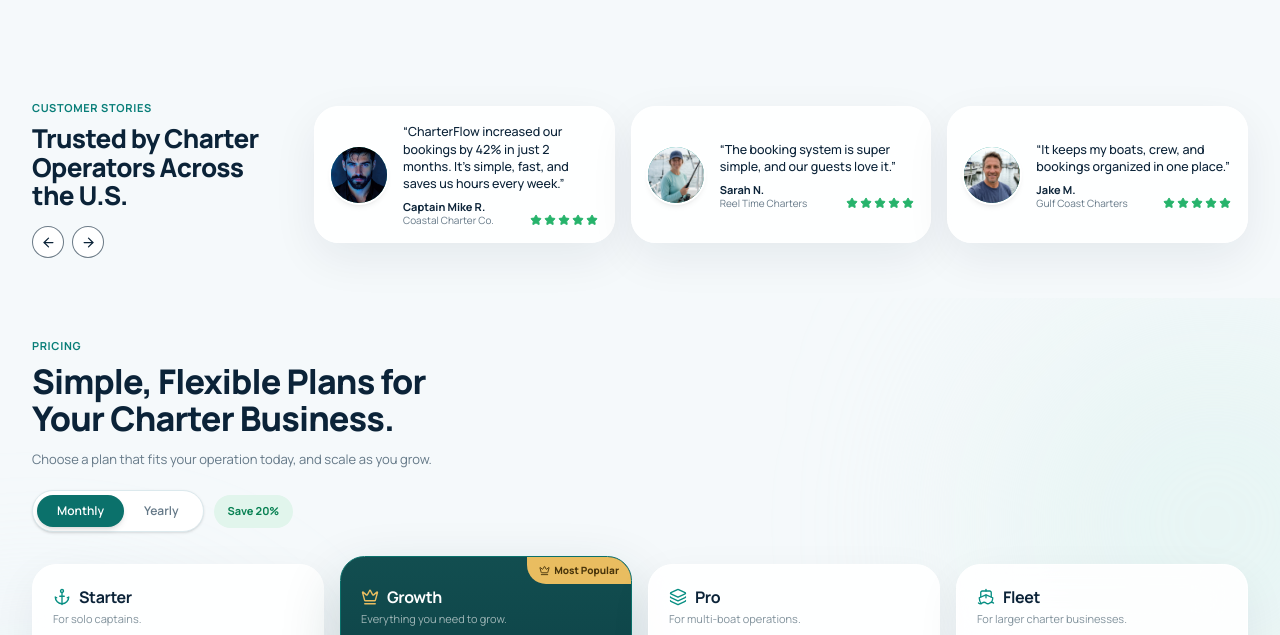
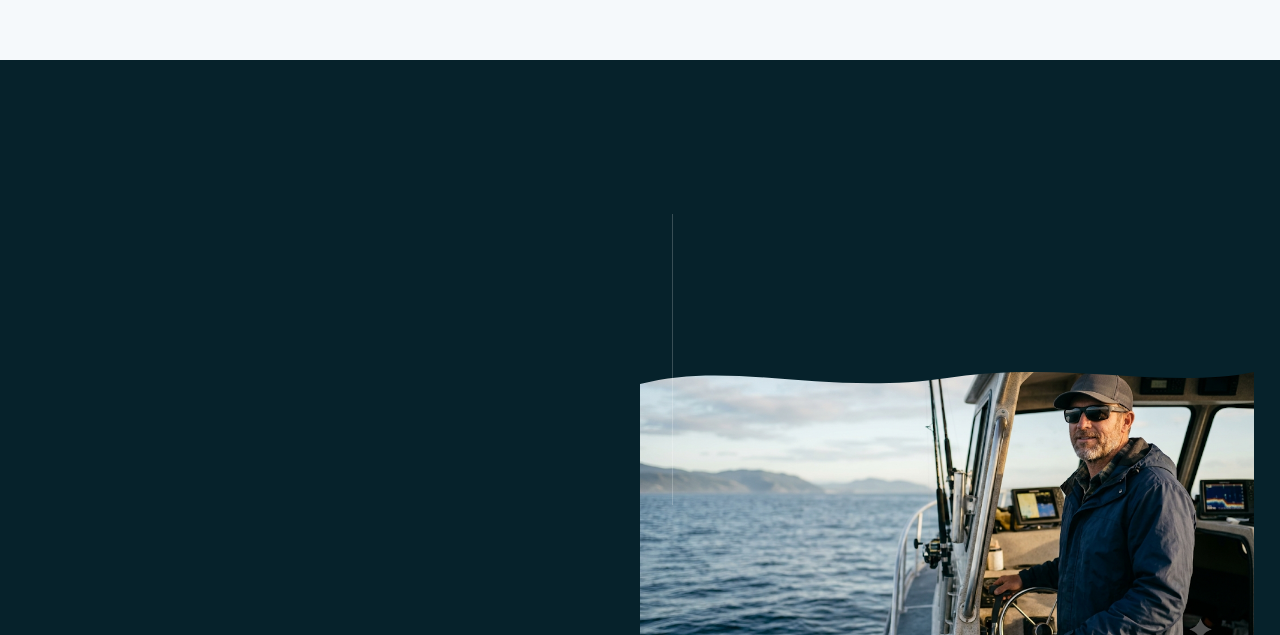
Before and after one commit to mdjameel04/CharterFlow, a Next.js app: page / in a window 1280 px wide. Shown: the part 2330-2965 px from the top of the page. Built offline with nearby package versions, Linux system fonts and the light colour scheme.

Commit message:
inital commit

```diff
--- a/app/page.tsx
+++ b/app/page.tsx
@@ -8,9 +8,9 @@ import Footer from './components/Footer'
 import FinalCTA from './components/FinalCTA'
 import Integrations from './components/Integrations'
 import Testimonials from './components/Testimonials'
-import WhyCharterFlow from './components/WhyChaterflow'
 import HowItWorks from './components/HowItWorks'
 import PlatformSection from './components/platform/PlatformSection'
+import WhyCharterFlow from './whyChaterFlow/whyCharterFlow'
 
 function page() {
   return (
--- /dev/null
+++ b/app/whyChaterFlow/BenefitItem.tsx
@@ -0,0 +1,57 @@
+import { HeartHandshake, Layers, LucideIcon, TrendingUp, Zap } from 'lucide-react';
+import React from 'react'
+
+
+
+type Props =
+{
+  icon : LucideIcon
+  title: string;
+  desc: string;
+  tint: string;
+}
+
+ export const BENEFITS : Props[]= [
+  {
+    icon: TrendingUp,
+    title: "More Direct Bookings",
+    desc: "Own your customers and keep more revenue.",
+    tint: "bg-teal-400/15 text-teal-300",
+  },
+  {
+    icon: Zap,
+    title: "Less Admin Work",
+    desc: "Automate repetitive tasks and stay organized.",
+    tint: "bg-amber-400/15 text-amber-300",
+  },
+  {
+    icon: HeartHandshake,
+    title: "Smoother Guest Experience",
+    desc: "Easy booking, clear communication, and reminders.",
+    tint: "bg-rose-400/15 text-rose-300",
+  },
+  {
+    icon: Layers,
+    title: "Built for Growth",
+    desc: "From solo captains to multi-boat operations.",
+    tint: "bg-sky-400/15 text-sky-300",
+  },
+];
+
+function BenefitItem({icon:Icon, title,desc,tint}:Props) {
+  return (
+   <div className="benefit flex items-start gap-4 md:opacity-0">
+      <span
+        className={`flex h-11 w-11 shrink-0 items-center justify-center rounded-full ${tint}`}
+      >
+        <Icon className="h-5 w-5" strokeWidth={2} />
+      </span>
+      <div>
+        <h4 className="font-display text-lg font-semibold text-white">{title}</h4>
+        <p className="font-body mt-1 text-sm leading-relaxed text-white/70">{desc}</p>
+      </div>
+    </div>
+  );
+}
+
+export default BenefitItem
--- /dev/null
+++ b/app/whyChaterFlow/WaveMaskDef.tsx
@@ -0,0 +1,15 @@
+import React from 'react'
+
+function WaveMaskDef() {
+  return (
+   <svg width="0" height="0" aria-hidden="true" className="absolute">
+      <defs>
+        <clipPath id="wave-mask" clipPathUnits="objectBoundingBox">
+          <path d="M0,0.08 C0.15,0 0.3,0.12 0.5,0.06 C0.7,0 0.85,0.1 1,0.04 L1,0.92 C0.85,1 0.7,0.88 0.5,0.95 C0.3,1 0.15,0.9 0,0.97 Z" />
+        </clipPath>
+      </defs>
+    </svg>
+  )
+}
+
+export default WaveMaskDef
--- /dev/null
+++ b/app/whyChaterFlow/whyCharterFlow.tsx
@@ -0,0 +1,121 @@
+"use client";
+
+import { useRef } from "react";
+import Image from "next/image";
+import { gsap } from "gsap";
+import { ScrollTrigger } from "gsap/ScrollTrigger";
+import { useGSAP } from "@gsap/react";
+
+import WaveMaskDef from "./WaveMaskDef";
+import BenefitItem, { BENEFITS } from "./BenefitItem";
+gsap.registerPlugin(ScrollTrigger, useGSAP);
+
+
+
+export default function WhyCharterFlow() {
+  const root = useRef<HTMLElement>(null);
+
+  useGSAP(
+    () => {
+      const mm = gsap.matchMedia();
+
+      // Desktop + motion allowed: pinned scroll timeline
+      mm.add(
+        "(min-width: 768px) and (prefers-reduced-motion: no-preference)",
+        () => {
+          gsap.set(".img-wrap", { xPercent: -50, yPercent: -50 });
+          gsap.set(".title", { y: 30 });
+          gsap.set(".left-text", { x: -60 });
+          gsap.set(".benefit", { x: 60 });
+
+          const tl = gsap.timeline({
+            defaults: { ease: "power2.out" },
+            scrollTrigger: {
+              trigger: root.current,
+              start: "top top",
+              end: "+=250%",
+              scrub: 0.6,
+              pin: true,
+              anticipatePin: 1,
+            },
+          });
+
+          // Stage 1: mask expands to full screen, image dims, title appears
+          tl.to(".img-wrap", { width: "160vw", height: "160vh", ease: "none", duration: 4 }, 0)
+            .to(".dim", { opacity: 1, duration: 2 }, 2)
+            .to(".title", { opacity: 1, y: 0, duration: 1.5 }, 2.5)
+            // Stage 2: title leaves, left shade comes in for text
+            .to(".title", { opacity: 0, y: -40, duration: 1.5 }, 5.5)
+            .to(".shade", { opacity: 1, duration: 1.5 }, 5.5)
+            // Stage 3: heading left, benefits right
+            .to(".left-text", { opacity: 1, x: 0, duration: 1.5 }, 6.5)
+            .to(".benefit", { opacity: 1, x: 0, duration: 1, stagger: 0.4 }, 7)
+            .to({}, { duration: 1 }); // short hold at the end
+        }
+      );
+
+      // Desktop + reduced motion: no animation, show final state
+      mm.add(
+        "(min-width: 768px) and (prefers-reduced-motion: reduce)",
+        () => {
+          gsap.set(".img-wrap", { xPercent: -50, yPercent: -50, width: "160vw", height: "160vh" });
+          gsap.set([".dim", ".shade", ".left-text", ".benefit"], { opacity: 1 });
+        }
+      );
+      // Mobile (<768px): normal stacked layout, no pinning
+    },
+    { scope: root }
+  );
+
+  return (
+    <section
+      ref={root}
+      id="why-charterflow"
+      className="relative overflow-hidden bg-[#06222b] text-white md:h-[75vh]"
+    >
+      <WaveMaskDef />
+
+      {/* Image in wave mask */}
+      <div
+        className="img-wrap relative h-64 w-full md:absolute md:left-1/2 md:top-1/2 md:h-[38vh] md:w-[48vw]"
+        style={{ clipPath: "url(#wave-mask)" }}
+      >
+        <Image
+          src="/captain.jpg"
+          alt="Charter boat captain looking out at the sea"
+          fill
+          sizes="100vw"
+          className="object-cover object-[65%_center]"
+        />
+        {/* uniform dim */}
+        <div className="dim absolute inset-0 hidden bg-black/45 opacity-0 md:block" />
+        {/* left-side shade so left text stays readable over the captain image */}
+        <div className="shade absolute inset-0 hidden bg-gradient-to-r from-[#04141c]/90 via-[#04141c]/55 to-transparent opacity-0 md:block" />
+      </div>
+
+      {/* "Why CharterFlow?" */}
+      <div className="title relative px-6 pb-4 pt-10 text-center md:pointer-events-none md:absolute md:inset-0 md:flex md:items-center md:justify-center md:p-0 md:opacity-0">
+        <h2 className="font-display text-4xl font-bold sm:text-5xl md:text-7xl">
+          Why CharterFlow?
+        </h2>
+      </div>
+
+      {/* Left heading + right benefits */}
+      <div className="content relative grid gap-10 px-6 pb-16 pt-6 md:absolute md:inset-0 md:grid-cols-2 md:items-center md:gap-16 md:px-[8vw] md:py-0">
+        <h3 className="left-text font-display text-3xl font-bold leading-tight sm:text-4xl md:text-5xl md:opacity-0">
+          More Bookings.
+          <br />
+          Less Work.
+          <br />
+          A Bigger Charter Business.
+        </h3>
+
+        <div className="space-y-6 md:border-l md:border-white/20 md:pl-12">
+          {BENEFITS.map((b) => (
+            <BenefitItem key={b.title} {...b} />
+          ))}
+        </div>
+      </div>
+    </section>
+  );
+}
```
Also changed, not shown: public/captain.jpg (added).
